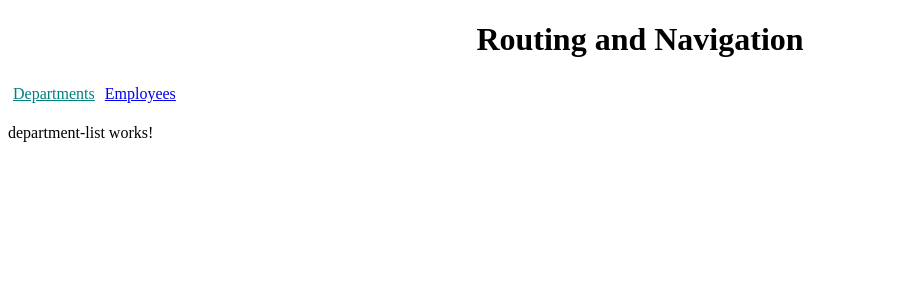
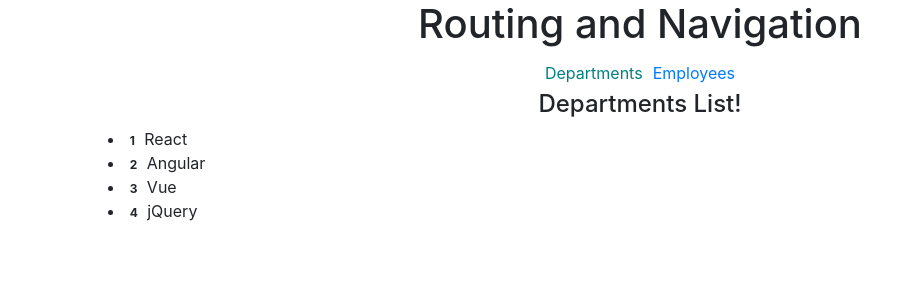
Before and after one commit to gghughunishvili/angular, an Angular app in the folder routing-demo/: page /departments in a window 1280 px wide. Shown: the top 300 px of the page, without its empty margins (0-914 px from the left). Built offline with nearby package versions, Linux system fonts and the light colour scheme.

Commit message:
added bootstrap and made little design changes; added departments list

```diff
--- a/routing-demo/package.json
+++ b/routing-demo/package.json
@@ -21,6 +21,7 @@
     "@angular/platform-browser": "^5.2.0",
     "@angular/platform-browser-dynamic": "^5.2.0",
     "@angular/router": "^5.2.0",
+    "bootstrap": "^4.0.0-beta.3",
     "core-js": "^2.4.1",
     "rxjs": "^5.5.6",
     "zone.js": "^0.8.19"
--- a/routing-demo/src/app/app.component.html
+++ b/routing-demo/src/app/app.component.html
@@ -4,7 +4,7 @@
     Routing and Navigation
   </h1>
 </div>
-<nav>
+<nav class="text-center">
   <a routerLink="/departments" routerLinkActive="active">Departments</a>
   <a routerLink="/employees" routerLinkActive="active">Employees</a>
 </nav>
--- a/routing-demo/src/app/department-list/department-list.component.ts
+++ b/routing-demo/src/app/department-list/department-list.component.ts
@@ -3,13 +3,27 @@ import { Component, OnInit } from '@angular/core';
 @Component({
   selector: 'app-department-list',
   template: `
-    <p>
-      department-list works!
-    </p>
+    <div class="container">
+      <h4 class="text-center">
+        Departments List!
+      </h4>
+      <ul>
+        <li *ngFor="let dep of departments">
+          <span class="badge">{{ dep.id }}</span> {{ dep.name }}
+        </li>
+      </ul>
+    </div>
   `,
   styles: []
 })
 export class DepartmentListComponent implements OnInit {
+
+  public departments = [
+    {"id": 1, "name": "React"},
+    {"id": 2, "name": "Angular"},
+    {"id": 3, "name": "Vue"},
+    {"id": 4, "name": "jQuery"},
+  ];
 
   constructor() { }
 
--- a/routing-demo/src/app/employee-list/employee-list.component.ts
+++ b/routing-demo/src/app/employee-list/employee-list.component.ts
@@ -3,9 +3,12 @@ import { Component, OnInit } from '@angular/core';
 @Component({
   selector: 'app-employee-list',
   template: `
-    <p>
-      employee-list works!
-    </p>
+    <div class="container">
+      <h4 class="text-center">
+        Employees List!
+      </h4>
+      <p>The list works</p>
+    </div>
   `,
   styles: []
 })
--- a/routing-demo/src/styles.css
+++ b/routing-demo/src/styles.css
@@ -1 +1,2 @@
 /* You can add global styles to this file, and also import other style files */
+@import '~bootstrap/dist/css/bootstrap.min.css';
```
Also changed, not shown: 1 other file (tests, documents, lock files or other folders).
